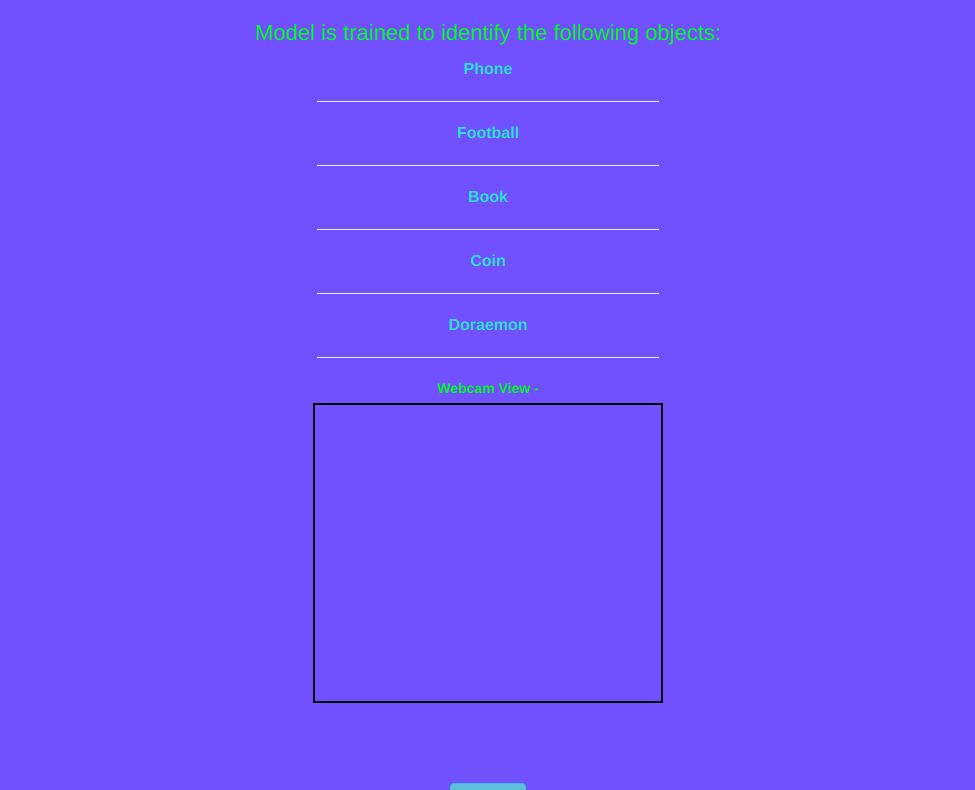
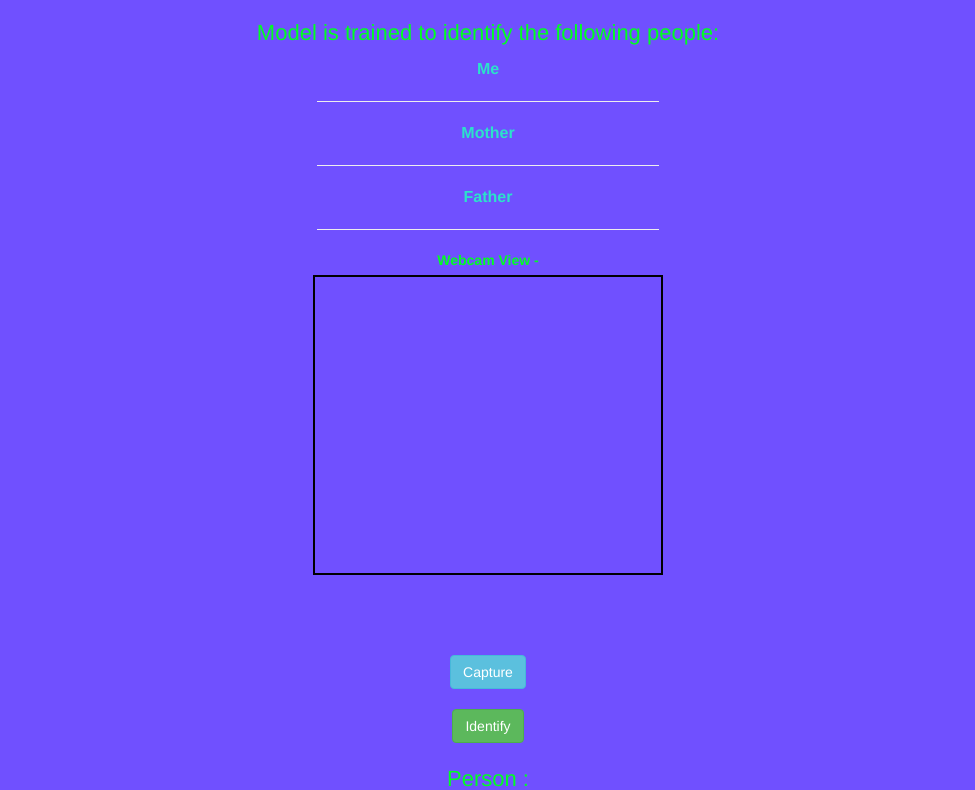
Before and after one commit to Hemanth1599/Facerecognizer, a plain HTML site: page index.html in a window 1280 px wide. Shown: the part 87-877 px from the top of the page, without its empty margins (152-1127 px from the left). Drawn offline with nearby package versions, Linux system fonts and the light colour scheme; a script that the page names is missing.

Commit message:
Add files via upload

```diff
--- a/index.html
+++ b/index.html
@@ -1,7 +1,7 @@
 
 <html>
   <head>
-    <title>Image recognition</title>
+    <title>Face Recognition</title>
     <meta name="viewport" content="width=device-width, initial-scale=1.0">
     <link rel="stylesheet" href="https://maxcdn.bootstrapcdn.com/bootstrap/3.4.0/css/bootstrap.min.css">
     <script src="https://ajax.googleapis.com/ajax/libs/jquery/3.4.1/jquery.min.js"></script>
@@ -18,20 +18,16 @@
   <div class="container">
 
     <center>
-      <h3 class="btn btn-default heading" >IMAGE RECOGNISER</h3>
+      <h3 class="btn btn-default heading" >FACE RECOGNIZER APP</h3>
       <br><br>
 
-      <p style="font-size: 22px;">Model is trained to identify the following objects: </p>
+      <p style="font-size: 22px;">Model is trained to identify the following people: </p>
       <b class="name_of_objects">
-        Phone
+        Me
         <hr style="width: 30%;">
-        Football
+        Mother
         <hr style="width: 30%;">
-        Book
-        <hr style="width: 30%;">
-        Coin
-        <hr style="width: 30%;">
-        Doraemon
+        Father
         <hr style="width: 30%;">
       </b>
       <label>Webcam View - </label>
@@ -44,7 +40,7 @@
       <button type="button" class="btn btn-success" onclick="check()">Identify</button>
       <br><br>
 
-      <p style="font-size: 22px;">Object :  <span id="result_object_name"></span></p>
+      <p style="font-size: 22px;">Person :  <span id="result_object_name"></span></p>
       <p style="font-size: 22px;">Accuracy :  <span id="result_object_accuracy"></span></p>
     </center>
 
--- a/main.js
+++ b/main.js
@@ -17,7 +17,7 @@ function take_snapshot(){
 
 console.log('ml5 version:', ml5.version);
 
-classifier = ml5.imageClassifier('https://teachablemachine.withgoogle.com/models/TdYplXUfZ/model.json', modelLoaded);
+classifier = ml5.imageClassifier('https://teachablemachine.withgoogle.com/models/SrcDPYsOX/model.json', modelLoaded);
 
 function modelLoaded(){
     console.log('modelLoaded');
```
